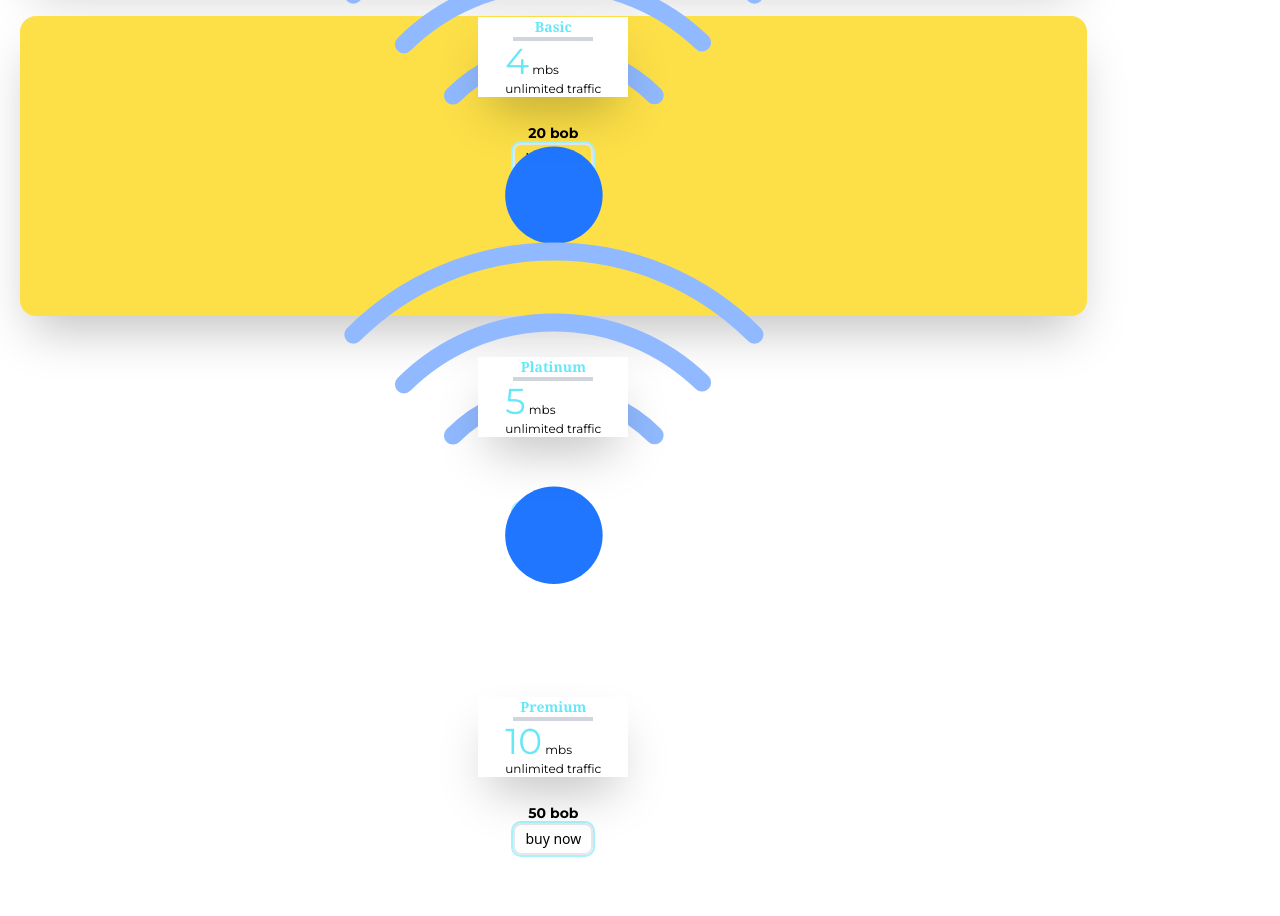
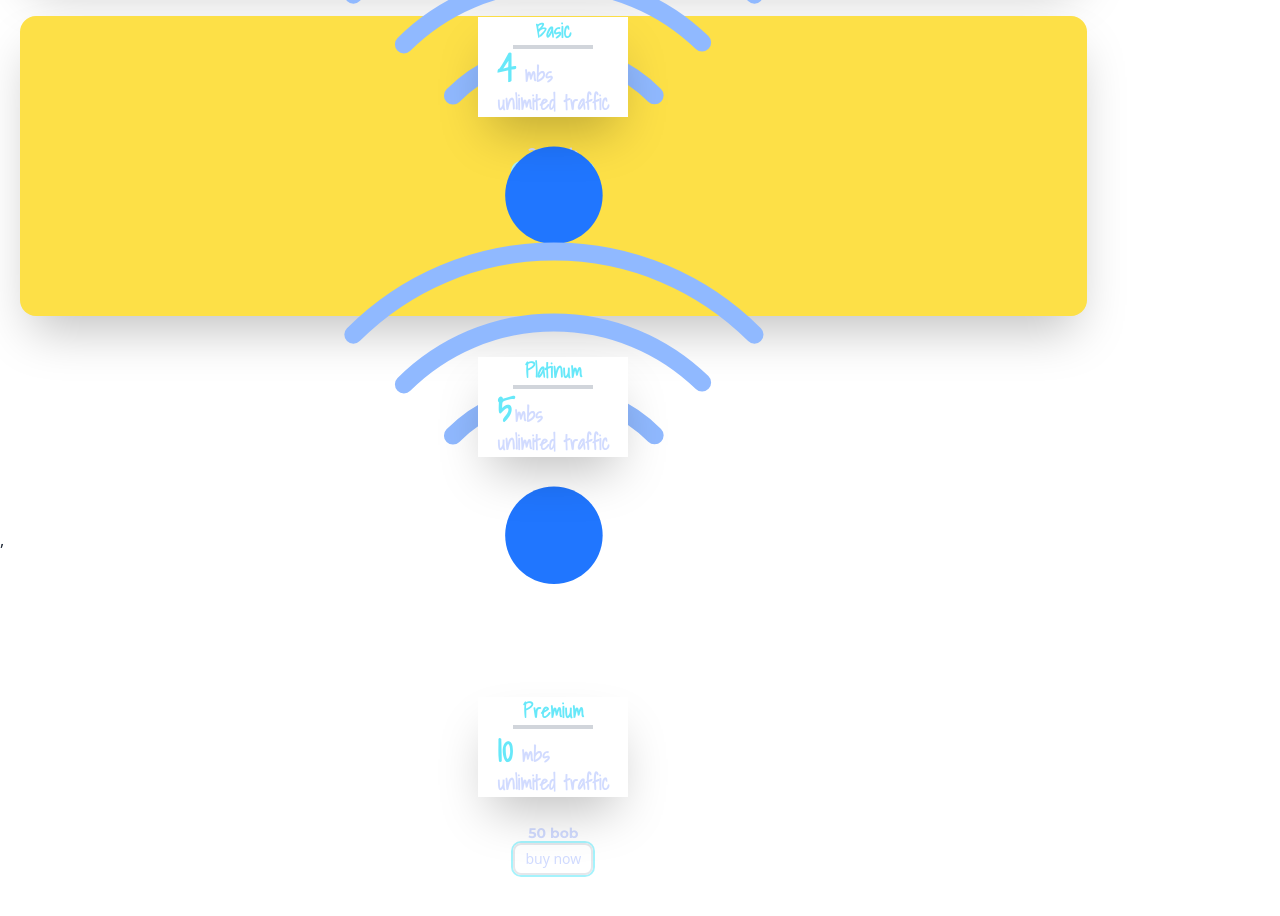
Before and after one commit to malcomowilla/captive-portal, a React (Vite) app: page / in a window 1280 px wide. Shown: the part 1400-2316 px from the top of the page. Built offline with nearby package versions, Linux system fonts and the light colour scheme; what @shrutibalasa/tailwind-grid-auto-fit would draw is missing.

Commit message:
changing appaearance3

```diff
--- a/package.json
+++ b/package.json
@@ -9,7 +9,6 @@
     "lint": "eslint . --ext js,jsx --report-unused-disable-directives --max-warnings 0",
     "preview": "vite preview",
     "generate-pwa-assets": "pwa-assets-generator --preset minimal public/vite.svg"
-
   },
   "dependencies": {
     "framer-motion": "^10.16.4",
@@ -26,6 +25,7 @@
     "@vite-pwa/assets-generator": "^0.2.3",
     "@vitejs/plugin-react-swc": "^3.3.2",
     "autoprefixer": "^10.4.16",
+    "daisyui": "^4.6.0",
     "eslint": "^8.45.0",
     "eslint-plugin-react": "^7.32.2",
     "eslint-plugin-react-hooks": "^4.6.0",
--- a/src/App.jsx
+++ b/src/App.jsx
@@ -53,8 +53,9 @@ useEffect(()=> {
   <HomePage/>
 </section>
 
-<section className='translate-y-[190px]'>
-<WifiPackages form={form} setForm={setForm}  useRef={useRef}  amount={amount} setAmount={setAmount}  phoneNumber={phoneNumber}  setPhoneNumber={setPhoneNumber}
+<section className='translate-y-[190px]' >
+<WifiPackages form={form} setForm={setForm}  useRef={useRef}  amount={amount} setAmount={setAmount}
+ phoneNumber={phoneNumber}  setPhoneNumber={setPhoneNumber}
   handleSubmit={handleSubmit}/>
 </section>
 </main>
--- a/src/components/Form.jsx
+++ b/src/components/Form.jsx
@@ -9,16 +9,22 @@ const Form = ({form, setForm, amount, setAmount , phoneNumber,  setPhoneNumber,
 
 
     <div className="w-[500px]  aspect-[10/5] m-auto relative max-sm:top-[200px] flex-1
-     shadow-2xl items-center grid justify-center  bg-gray-400 max-sm:translate-x-[-15px]  rounded-2xl opacity-80">
-        <p className="translate-x-[40px] font-montserrat tracking-widest">Pay with <span className="text-green-400 font-bold">Mpesa</span></p>
+     shadow-2xl items-center grid justify-center   max-sm:translate-x-[-15px]  rounded-2xl opacity-80">
+        <p className="translate-x-[40px] font-montserrat tracking-widest text-white">Pay with <span className="text-green-400
+        font-bold"
+        >Mpesa</span></p>
         <form className="flex flex-col  justify-center items-center " onSubmit={handleSubmit}>
-<label >Phone Number</label>
-<input type="text" className="border-2 w-fit rounded-2xl outline-none"  required name="phone_number" value={phoneNumber} onChange={(e)=> setPhoneNumber(e.target.value)}/><br /><br />
-<label >Amount</label>
-<input type="number" className="border-2 w-fit  rounded-2xl translate-y-[-5px] outline-none"
+<label className='text-white ' >Phone Number</label>
+<input type="text" className="border-2 w-fit rounded-2xl outline-none  focus:text-secondary-content
+ bg-transparent"  required name="phone_number"
+ value={phoneNumber} onChange={(e)=> setPhoneNumber(e.target.value)}/><br /><br />
+<label className='text-white' >Amount</label>
+<input type="number" className="border-2 w-fit  rounded-2xl translate-y-[-5px] outline-none focus:text-secondary-content
+ bg-transparent"
  required value={amount} onChange={(e)=> setAmount(e.target.value)} />
-<button type="submit" className="border-4 ring-2 ring-green-600 w-fit text-xs bg-gray-200 rounded-2xl "  >Pay Now</button>
-<button className="" onClick={()=> setForm(!form)} >x</button>
+<button type="submit" className="border-4 ring-2 ring-green-600   w-fit text-xs bg-gray-200
+ rounded-2xl text-secondary-content"  >Pay Now</button>
+<button className="text-secondary-content  text-2xl" onClick={()=> setForm(!form)} >x</button>
         </form>
     </div>
   )
--- a/src/components/WifiPackageCards.jsx
+++ b/src/components/WifiPackageCards.jsx
@@ -23,7 +23,7 @@ const WifiPackageCards = ({form, setForm, amount, setAmount , phoneNumber,  setP
   }
   return (
 
-    <div className="w-full h-96 grid grid-auto-fit  gap-10 mt-[70px] translate-x-5 " >
+    <div className="w-full h-96 grid grid-auto-fit  gap-10 mt-[70px] translate-x-5  " >
 
 
 
@@ -36,18 +36,18 @@ const WifiPackageCards = ({form, setForm, amount, setAmount , phoneNumber,  setP
 
 <div className='lg:translate-y-[-350px]   md:translate-y-[-200px]
 shadow-2xl bg-white  max-sm:translate-y-[-280px]
-w-[150px] h-20 flex flex-col justify-center items-center relative z-40 bottom-9 m-auto  '>
+w-[150px] h-35 flex flex-col justify-center items-center relative z-40 bottom-9 m-auto google-font  '>
 
-<h1 className='text-sm text-cyan-300 font-serif font-bold '>Basic</h1>
+<h1 className='text-sm text-cyan-300 font-bold lg:text-xl '>Basic</h1>
 <hr className='border-2 w-20 mx-auto border-gray-300'/>
-<p className='text-xs font-montserrat'> <span className='text-4xl text-cyan-300'>4</span> mbs  <br />unlimited traffic</p>
+<p className='text-xs font-bold lg:text-xl'> <span className='text-4xl text-cyan-300'>4</span> <span className='text-primary-content'>mbs  <br />unlimited traffic</span></p>
 </div>
 
 <div className='w-full flex justify-center flex-col md:translate-y-[-390px] lg:translate-y-[-550px] max-sm:translate-y-[70px]'>
 <p className='   md:translate-y-[190px]  translate-y-[-350px]
- text-sm w-auto m-auto font-montserrat font-semibold hover:text-4xl duration-300'>20 bob</p>
+ text-sm w-auto m-auto font-montserrat font-semibold hover:text-4xl duration-300 text-primary-content'>20 bob</p>
 <button className={` md:translate-y-[190px]   translate-y-[-350px]  sm:translate-y-[-240px]   border-2 w-[80px]
- h-8 text-sm mx-auto rounded-lg ring-cyan-200 ring-2 hover:ring-black
+ h-8 text-sm mx-auto rounded-lg ring-cyan-200 ring-2 hover:ring-black text-primary-content
 
 
 
@@ -69,12 +69,14 @@ w-[150px] h-20 flex flex-col justify-center items-center relative z-40 bottom-9
          lg:translate-y-[-140px] w-full  max-sm:w-full max-sm:translate-y-[-100px]' />
 
 <div className=' md:translate-y-[-180px]    lg:translate-y-[-350px]  sm:translate-y-[-120px]
-  shadow-2xl bg-white w-[150px] h-20 flex flex-col justify-center items-center relative
-  z-40 bottom-9 m-auto  max-sm:translate-y-[-300px] '>
+  shadow-2xl bg-white w-[150px] h-35 flex flex-col justify-center items-center relative
+  z-40 bottom-9 m-auto  max-sm:translate-y-[-300px]  '>
 
-<h1 className='text-sm text-cyan-300 font-serif font-bold'>Platinum</h1>
+<h1 className='text-sm text-cyan-300  lg:text-xl   font-bold google-font'>Platinum</h1>
 <hr className='border-2 w-20 mx-auto border-gray-300'/>
-<p className='text-xs font-montserrat'> <span className='text-4xl text-cyan-300'>5</span> mbs  <br />unlimited traffic</p>
+<p className='text-xs google-font lg:text-xl font-bold'> <span className='text-4xl text-cyan-300 google-font'>5</span>
+ <span className='text-primary-content'>mbs  <br />
+unlimited traffic</span></p>
 </div >
 
 <div className='sm:translate-y-[200px] lg:translate-y-[-150px] max-sm:translate-y-[-100px]'>
@@ -110,11 +112,12 @@ w-[150px] h-20 flex flex-col justify-center items-center relative z-40 bottom-9
            max-sm:translate-y-[-130px]    lg:translate-y-[-140px] w-full  max-sm:w-full ' />
 
 <div className='md:translate-y-[-150px]     lg:translate-y-[-350px]     max-sm:translate-y-[-280px]
- shadow-2xl bg-white w-[150px] h-20 flex flex-col justify-center items-center relative z-40 bottom-9 m-auto '>
+ shadow-2xl bg-white w-[150px] h-35 flex flex-col justify-center items-center relative z-40 bottom-9 m-auto '>
 
-<h1 className='text-sm text-cyan-300 font-serif font-bold'>Premium</h1>
+<h1 className='text-sm text-cyan-300 lg:text-xl google-font   font-bold'>Premium</h1>
 <hr className='border-2 w-20 mx-auto border-gray-300'/>
-<p className='    text-xs font-montserrat'> <span className='text-4xl text-cyan-300'>10</span> mbs  <br />unlimited traffic</p>
+<p className='    text-xs google-font lg:text-xl font-bold'> <span className='text-4xl text-cyan-300'>10</span>
+<span className='text-primary-content'> mbs  <br />unlimited traffic</span></p>
 </div>
 
 
@@ -122,14 +125,14 @@ w-[150px] h-20 flex flex-col justify-center items-center relative z-40 bottom-9
 <div className='w-full flex justify-center'>
 
 <p className='max-md:translate-y-[-100px]  translate-y-[-350px] max-sm:translate-y-[-250px] text-sm w-auto
-  font-montserrat font-semibold hover:text-4xl duration-300'>50 bob</p>
+  font-montserrat font-semibold hover:text-4xl duration-300 text-primary-content'>50 bob</p>
 
 
 </div>
 <div className='w-full flex '>
   <button className=' max-md:translate-y-[-170px] translate-y-[-350px] max-sm:translate-y-[-240px]
     border-2 w-[80px] h-8 text-sm mx-auto
-     rounded-lg ring-cyan-200 ring-2 hover:ring-black'
+     rounded-lg ring-cyan-200 ring-2 hover:ring-black  text-primary-content'
       onClick={handleForm}>buy now</button>
 </div>
 
@@ -145,12 +148,12 @@ w-[150px] h-20 flex flex-col justify-center items-center relative z-40 bottom-9
       {form && <Form  form={form} setForm={setForm}/>}
       </section>
        */}
-
+{/* backdrop-blur-lg */}
 
 {form && (
         <>
           <div className="fixed translate-x-[-15px] max-sm:absolute max-sm:h-screen
-           inset-0 h-screen bg-black bg-opacity-50 backdrop-blur-lg z-50
+           inset-0 lg:h-full bg-black bg-opacity-50 backdrop-blur-2xl  z-50
            w-screen" ></div>
           <section className="absolute w-screen max-sm:flex  top-1/2 left-1/2 transform -translate-x-1/2 -translate-y-1/2 z-50 ">
             <Form form={form} setForm={setForm}   amount={amount} setAmount={setAmount}  phoneNumber={phoneNumber}
--- a/src/index.css
+++ b/src/index.css
@@ -15,3 +15,9 @@ font-family: 'Nanum Myeongjo', serif;
 font-family: 'Shadows Into Light', cursive;
     }
 }
+
+@layer base{
+    body{
+        @apply bg-white
+    }
+}
--- a/src/sections/HomePage.jsx
+++ b/src/sections/HomePage.jsx
@@ -15,7 +15,8 @@ const HomePage = () => {
 <div className="bg-wifi  md:bg-wifi  h-96  space-x-[80px]  bg-cover bg-center filter contrast-[100%]
  bg-no-repeat  grid-auto-fit grid" >
 
-<div className=" w-fit h-fit   ml-[100px] mt-[50px] ">
+<div className=" w-fit h-fit   ml-[100px] mt-[50px]  text-primary-content">
+  <p className='text-8xl font-thin  google-font duration-300 '>Fibre 8</p><br /><br />
 <motion.p whileHover={{scale: 1.5}} className="text-4xl font-thin  google-font duration-300">Providing Finest<br/>
      <span className=" lg:font-bold text-4xl lg:text-6xl md:font-semibold">Internet Services</span></motion.p>
 
--- a/src/sections/WifiPackages.jsx
+++ b/src/sections/WifiPackages.jsx
@@ -9,12 +9,13 @@ import WifiPackageCards from "../components/WifiPackageCards"
 const WifiPackages = ({form, setForm,  amount, setAmount , phoneNumber,  setPhoneNumber, handleSubmit}) => {
   return (
 
-<section >
+<section className='h-[1500px]'  >
 <div className=" mt-11  w-full h-[630px]">
 
-<p className="text-center  lg:text-5xl  md:text-3xl sm:text-xl google-font">Wifi Packages</p>
+<p className="text-center  lg:text-5xl  md:text-3xl  sm:text-xl google-font text-primary-content ">Wifi Packages</p>
 
-    <WifiPackageCards form={form} setForm={setForm} useRef={useRef} amount={amount} setAmount={setAmount} phoneNumber={phoneNumber} setPhoneNumber={setPhoneNumber}
+    <WifiPackageCards form={form} setForm={setForm}
+     useRef={useRef} amount={amount} setAmount={setAmount} phoneNumber={phoneNumber} setPhoneNumber={setPhoneNumber}
     handleSubmit={handleSubmit}
      />
 </div>
--- a/tailwind.config.js
+++ b/tailwind.config.js
@@ -11,8 +11,12 @@ export default {
         montserrat:['Montserrat', 'sans-serif']
       }
     },
+    daisyui: {
+      themes: ['light', 'dark']
+     },
   },
   plugins: [
     require('@shrutibalasa/tailwind-grid-auto-fit'),
-    // ...
+    require("daisyui")
+
   ],}
```
Also changed, not shown: src/App.css (line endings or trailing spaces), src/constants/image.jsx (line endings or trailing spaces), 1 other file (tests, documents, lock files or other folders).
